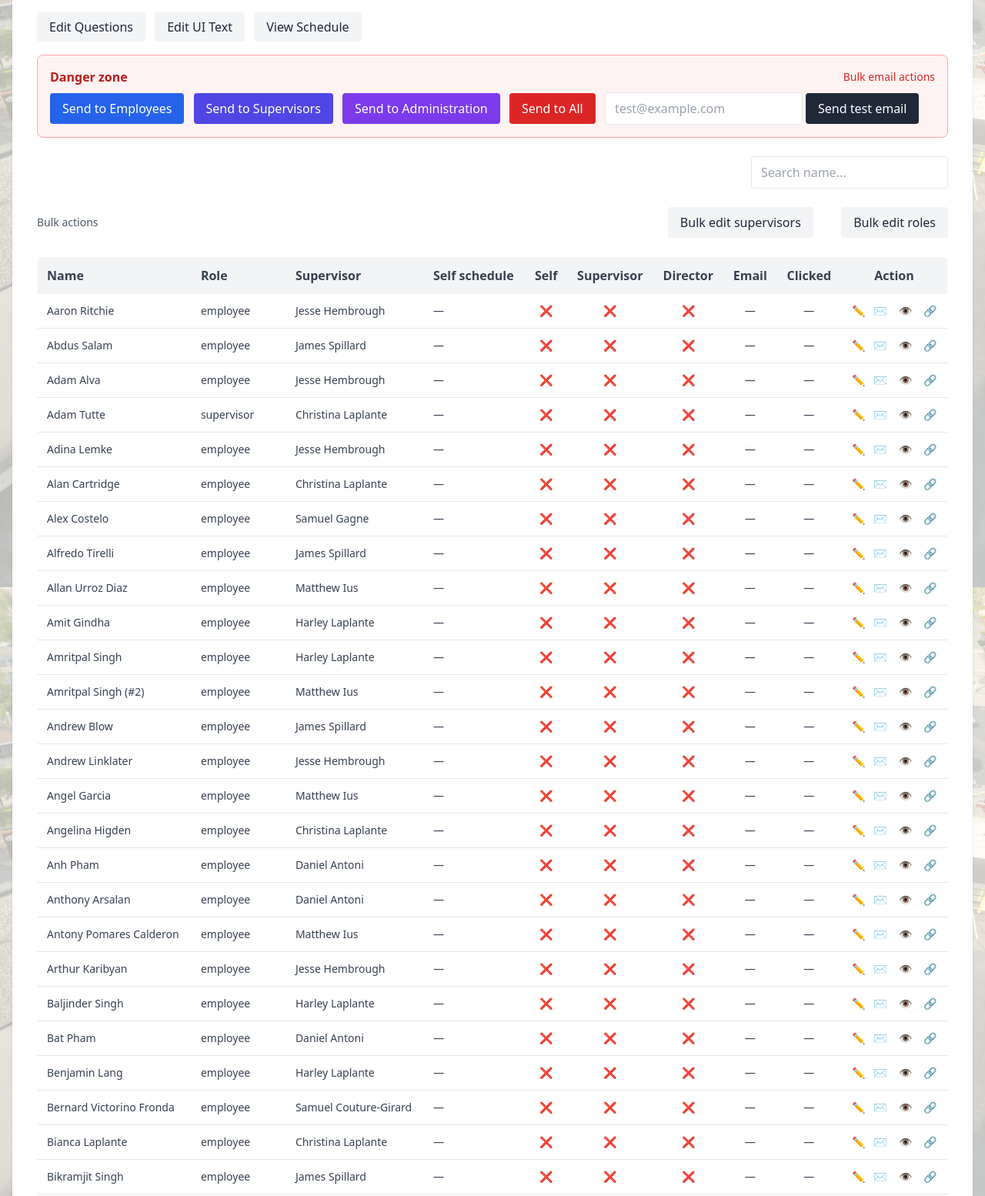
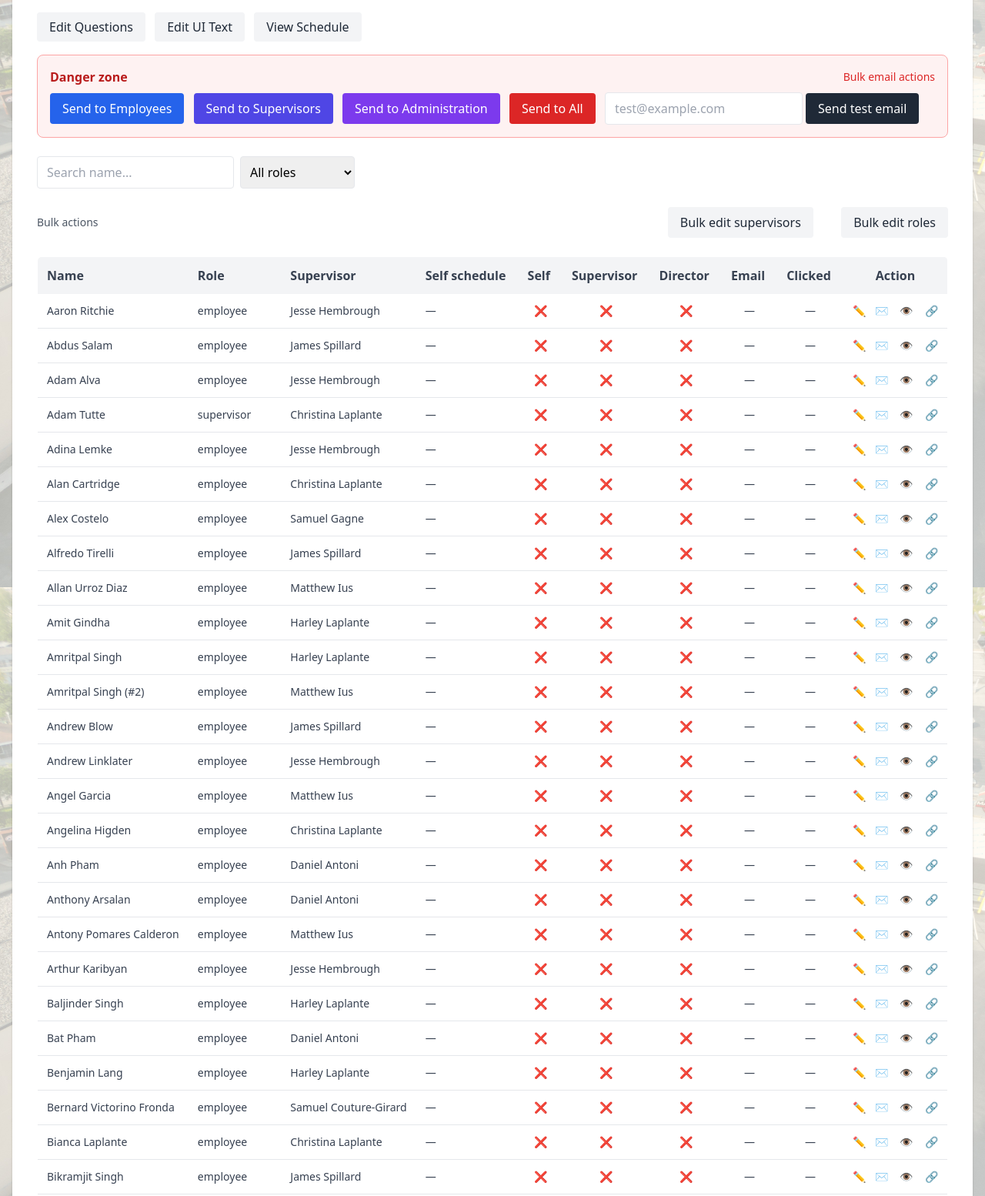
Before and after one commit to MackKirk/EmployeeReview, a FastAPI app: page /admin in a window 1280 px wide. Shown: the part 197-1751 px from the top of the page at 77% size. Run offline with FastAPI, Linux system fonts and the light colour scheme; the visitor is signed in with stand-in values (Sample User, id 1); data comes from the database, SQL or seed files in the repository; data that the repository does not hold is empty.

Commit message:
Enhance admin UI with search and filter functionality for user roles
Update the admin interface to include a role filter dropdown alongside the search input, allowing for more refined user searches. Implement sorting capabilities for table columns, improving data organization and accessibility. This enhancement aims to streamline user management and improve overall usability in the admin panel.

```diff
--- a/app/templates/admin.html
+++ b/app/templates/admin.html
@@ -48,8 +48,16 @@
     <div class="p-3 rounded bg-red-50 text-red-800 border border-red-200">{{ error }}</div>
   {% endif %}
 
-  <div class="flex justify-end mb-3">
-    <input id="admin-search" type="text" placeholder="Search name..." class="border rounded px-3 py-2 w-64" autocomplete="off">
+  <div class="flex items-center justify-between mb-3">
+    <div class="flex items-center gap-2">
+      <input id="admin-search" type="text" placeholder="Search name..." class="border rounded px-3 py-2 w-64" autocomplete="off">
+      <select id="admin-filter-role" class="border rounded px-2 py-2">
+        <option value="">All roles</option>
+        {% for r in allowed_roles %}
+        <option value="{{ r }}">{{ r }}</option>
+        {% endfor %}
+      </select>
+    </div>
   </div>
   <div class="flex items-center justify-between mb-3">
     <div class="text-sm text-gray-600">Bulk actions</div>
@@ -68,15 +76,15 @@
     <table id="admin-table" class="w-full table-auto border border-gray-300 rounded-md overflow-hidden">
       <thead class="bg-gray-100 text-gray-700">
         <tr>
-          <th class="p-3 text-left">Name</th>
-          <th class="p-3 text-left">Role</th>
-          <th class="p-3 text-left">Supervisor</th>
-          <th class="p-3 text-left">Self schedule</th>
-          <th class="p-3 text-center">Self</th>
-          <th class="p-3 text-center">Supervisor</th>
-          <th class="p-3 text-center">Director</th>
-          <th class="p-3 text-center">Email</th>
-          <th class="p-3 text-center">Clicked</th>
+          <th class="p-3 text-left cursor-pointer select-none" data-sort="name">Name<span class="ml-1 sort-indicator"></span></th>
+          <th class="p-3 text-left cursor-pointer select-none" data-sort="role">Role<span class="ml-1 sort-indicator"></span></th>
+          <th class="p-3 text-left cursor-pointer select-none" data-sort="supervisor">Supervisor<span class="ml-1 sort-indicator"></span></th>
+          <th class="p-3 text-left cursor-pointer select-none" data-sort="schedule">Self schedule<span class="ml-1 sort-indicator"></span></th>
+          <th class="p-3 text-center cursor-pointer select-none" data-sort="self_done">Self<span class="ml-1 sort-indicator"></span></th>
+          <th class="p-3 text-center cursor-pointer select-none" data-sort="supervisor_done">Supervisor<span class="ml-1 sort-indicator"></span></th>
+          <th class="p-3 text-center cursor-pointer select-none" data-sort="director_done">Director<span class="ml-1 sort-indicator"></span></th>
+          <th class="p-3 text-center cursor-pointer select-none" data-sort="email">Email<span class="ml-1 sort-indicator"></span></th>
+          <th class="p-3 text-center cursor-pointer select-none" data-sort="clicked">Clicked<span class="ml-1 sort-indicator"></span></th>
           <th class="p-3 text-center sticky right-0 bg-gray-100">Action</th>
         </tr>
       </thead>
@@ -297,19 +305,95 @@
 
       // Name filter
       var search = document.getElementById('admin-search');
+      var roleFilter = document.getElementById('admin-filter-role');
       var tbody = document.querySelector('#admin-table tbody');
       function applyFilter() {
         var q = (search.value || '').toLowerCase().trim();
+        var roleq = (roleFilter && roleFilter.value) ? roleFilter.value.toLowerCase().trim() : '';
         if (!tbody) return;
         tbody.querySelectorAll('tr').forEach(function(row){
           var nameCell = row.querySelector('td');
           var name = nameCell ? (nameCell.textContent || '').toLowerCase() : '';
-          row.style.display = !q || name.indexOf(q) !== -1 ? '' : 'none';
+          var showByName = !q || name.indexOf(q) !== -1;
+          var roleDisp = row.querySelector('.role-display');
+          var roleTxt = roleDisp ? ((roleDisp.textContent || '').toLowerCase().trim()) : '';
+          var showByRole = !roleq || roleTxt === roleq;
+          row.style.display = (showByName && showByRole) ? '' : 'none';
         });
       }
       if (search) {
         search.addEventListener('input', applyFilter);
       }
+      if (roleFilter) {
+        roleFilter.addEventListener('change', applyFilter);
+      }
+      applyFilter();
+
+      // Sorting
+      var currentSort = { key: null, dir: 1 };
+      function getCellValue(row, key) {
+        switch (key) {
+          case 'name':
+            return (row.querySelector('td:nth-child(1)')?.textContent || '').trim().toLowerCase();
+          case 'role':
+            return (row.querySelector('.role-display')?.textContent || '').trim().toLowerCase();
+          case 'supervisor':
+            return (row.querySelector('.sup-display')?.textContent || '').trim().toLowerCase();
+          case 'schedule':
+            // Use ISO value if available in hidden input value attr on the row
+            var inp = row.querySelector('input[data-sched-input]');
+            return (inp && inp.value) ? inp.value : (row.querySelector('.sched-display')?.textContent || '').trim();
+          case 'self_done':
+            return row.querySelector('td:nth-child(5)')?.textContent.indexOf('✅') !== -1 ? 1 : 0;
+          case 'supervisor_done':
+            return row.querySelector('td:nth-child(6)')?.textContent.indexOf('✅') !== -1 ? 1 : 0;
+          case 'director_done':
+            return row.querySelector('td:nth-child(7)')?.textContent.indexOf('✅') !== -1 ? 1 : 0;
+          case 'email':
+            return row.querySelector('td:nth-child(8)')?.textContent.indexOf('📧') !== -1 ? 1 : 0;
+          case 'clicked':
+            return row.querySelector('td:nth-child(9)')?.textContent.indexOf('🟢') !== -1 ? 1 : 0;
+          default:
+            return '';
+        }
+      }
+      function compare(a, b, key, dir) {
+        var va = getCellValue(a, key);
+        var vb = getCellValue(b, key);
+        // Try numeric/boolean compare when both are numbers
+        if (typeof va === 'number' && typeof vb === 'number') {
+          return (va - vb) * dir;
+        }
+        // Date-like values: ISO yyyy-mm-ddThh:mm sort as string is fine
+        va = (va || '').toString();
+        vb = (vb || '').toString();
+        if (va < vb) return -1 * dir;
+        if (va > vb) return 1 * dir;
+        return 0;
+      }
+      function setSortIndicator(th, dir) {
+        document.querySelectorAll('th[data-sort] .sort-indicator').forEach(function(el){ el.textContent = ''; });
+        var span = th.querySelector('.sort-indicator');
+        if (span) span.textContent = dir === 1 ? '▲' : '▼';
+      }
+      document.querySelectorAll('th[data-sort]').forEach(function(th){
+        th.addEventListener('click', function(){
+          var key = th.getAttribute('data-sort');
+          if (!key) return;
+          var rows = Array.prototype.slice.call(tbody.querySelectorAll('tr'));
+          // Toggle direction if same key
+          if (currentSort.key === key) {
+            currentSort.dir = -currentSort.dir;
+          } else {
+            currentSort.key = key;
+            currentSort.dir = 1;
+          }
+          rows.sort(function(a, b){ return compare(a, b, key, currentSort.dir); });
+          // Re-append in sorted order
+          rows.forEach(function(r){ tbody.appendChild(r); });
+          setSortIndicator(th, currentSort.dir);
+        });
+      });
 
       // Confirm bulk sends
       document.querySelectorAll('form[data-confirm]').forEach(function(f){
```
